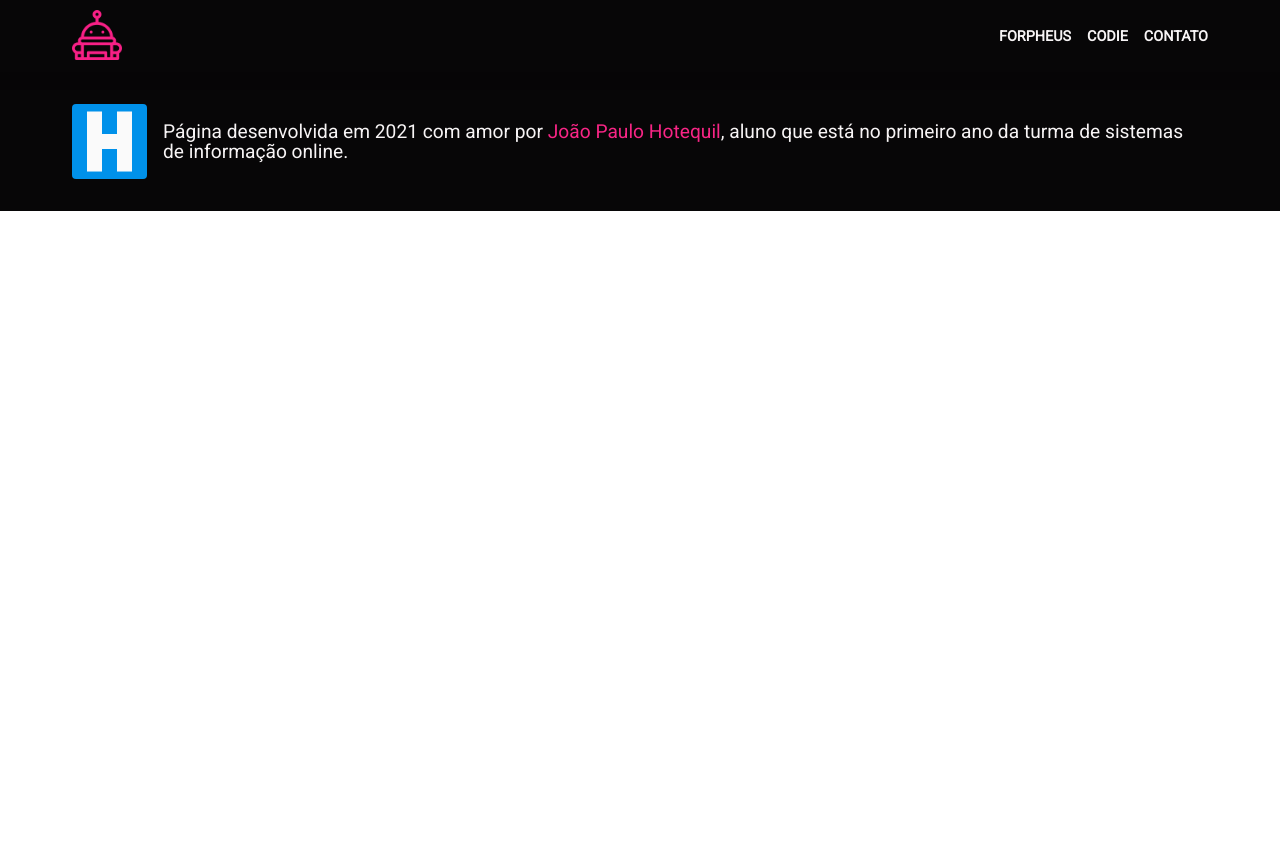
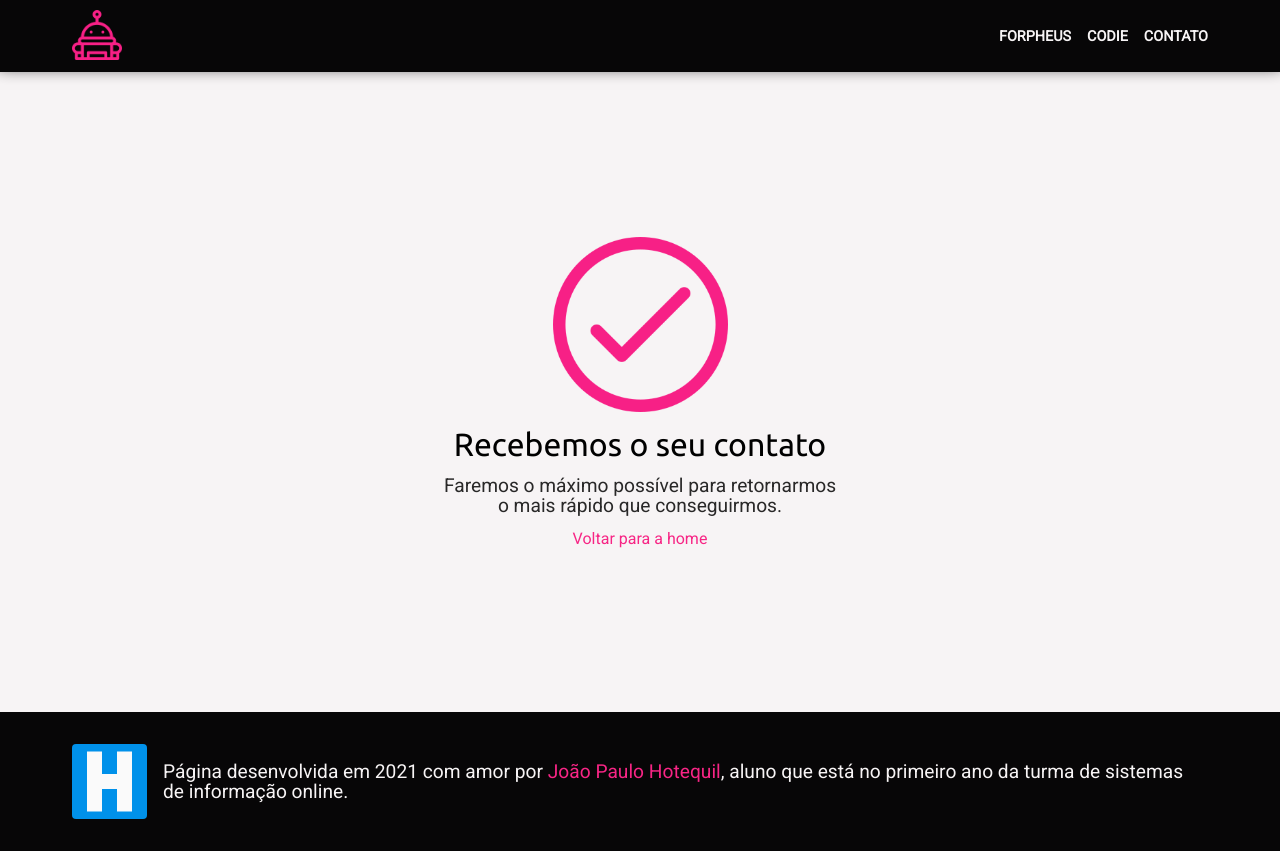
Before and after one commit to hotequil/fiap-friend-bot-web-page, a plain HTML site: page pages/success.html in a window 1280 px wide. Before the commit the page ends 800 px from the top, so only its background shows below. Drawn offline with Linux system fonts and the light colour scheme.

Commit message:
feita tela de sucesso

```diff
--- a/pages/success.html
+++ b/pages/success.html
@@ -41,8 +41,11 @@
             </section>
         </header>
         <main class="main">
-            <div class="success">
-                <!-- exibir feedback de sucesso para o usuário -->
+            <div class="container success">
+                <img class="success__check" src="../imgs/check.webp" alt="Ícone de sucesso">
+                <h2 class="success__title">Recebemos o seu contato</h2>
+                <p class="success__txt">Faremos o máximo possível para retornarmos o mais rápido que conseguirmos.</p>
+                <a href="../index.html" class="link" target="_self">Voltar para a home</a>
             </div>
         </main>
         <footer class="footer">
--- a/stylesheets/styles.css
+++ b/stylesheets/styles.css
@@ -11,6 +11,7 @@
 .body{
     font-size: 16px;
     font-family: 'Roboto', sans-serif;
+    background-color: var(--white);
 }
 
 .header, .footer{
@@ -46,6 +47,7 @@ img{
 .link{
     text-decoration: none;
     color: var(--pink);
+    text-align: center;
 }
 
 .subtitle{
--- a/stylesheets/success.css
+++ b/stylesheets/success.css
@@ -0,0 +1,29 @@
+.success{
+    display: flex;
+    align-items: center;
+    justify-content: center;
+    flex-direction: column;
+    height: 80vh;
+}
+
+.success__check, .success__title, .success__txt{
+    text-align: center;
+    margin-bottom: var(--title-space);
+}
+
+.success__check{
+    width: 175px;
+}
+
+.success__title{
+    font-family: var(--font-title);
+    font-size: 2rem;
+}
+
+.success__txt{
+    font-size: 1.2rem;
+    color: var(--dark-grey);
+    display: inline-block;
+    max-width: 400px;
+    hyphens: auto;
+}
```
Also changed, not shown: imgs/check.webp (added).
